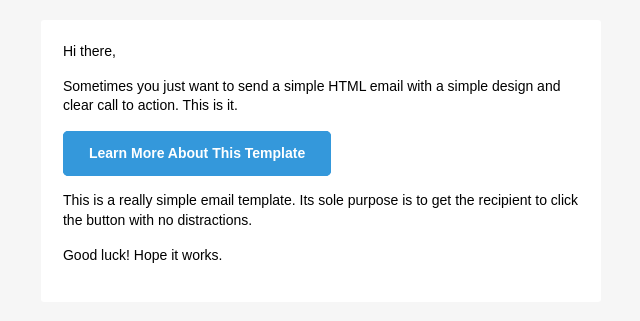
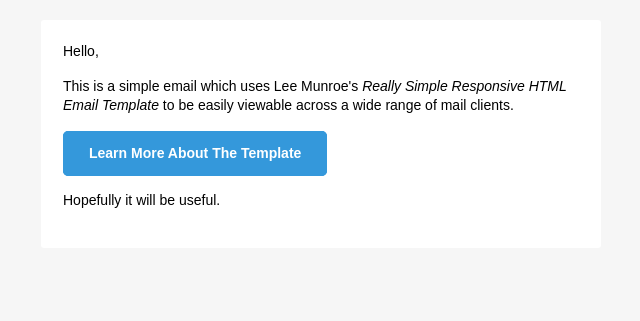
Before and after one commit to 18F/django-email-pal, a Django app: a page that uses example/example/templates/emailpal/my-template.html in a window 1280 px wide. Shown: the top 321 px of the page, without its empty margins (319-959 px from the left). Run offline with Django 3.2, Linux system fonts and the light colour scheme.

Commit message:
Change copy of my-template.html.

```diff
--- a/example/example/templates/emailpal/my-template.html
+++ b/example/example/templates/emailpal/my-template.html
@@ -1,17 +1,14 @@
 {% extends "emailpal/really_simple/base.html" %}
-
-{# Example content from https://github.com/leemunroe/responsive-html-email-template/blob/c12462fe223858f4d8bf9265453f7f1776640976/email.html #}
 
 {% block title %}Simple Transactional Email{% endblock %}
 
 {% block preheader %}This is preheader text. Some clients will show this text as a preview.{% endblock %}
 
 {% block content %}
-<p>Hi there,</p>
-<p>Sometimes you just want to send a simple HTML email with a simple design and clear call to action. This is it.</p>
+<p>Hello,</p>
+<p>This is a simple email which uses Lee Munroe's <em>Really Simple Responsive HTML Email Template</em> to be easily viewable across a wide range of mail clients.</p>
 
-{% include "emailpal/really_simple/cta.html" with action="learn more about this template" url="http://htmlemail.io" %}
+{% include "emailpal/really_simple/cta.html" with action="learn more about the template" url="https://github.com/leemunroe/responsive-html-email-template" %}
 
-<p>This is a really simple email template. Its sole purpose is to get the recipient to click the button with no distractions.</p>
-<p>Good luck! Hope it works.</p>
+<p>Hopefully it will be useful.</p>
 {% endblock %}
```
